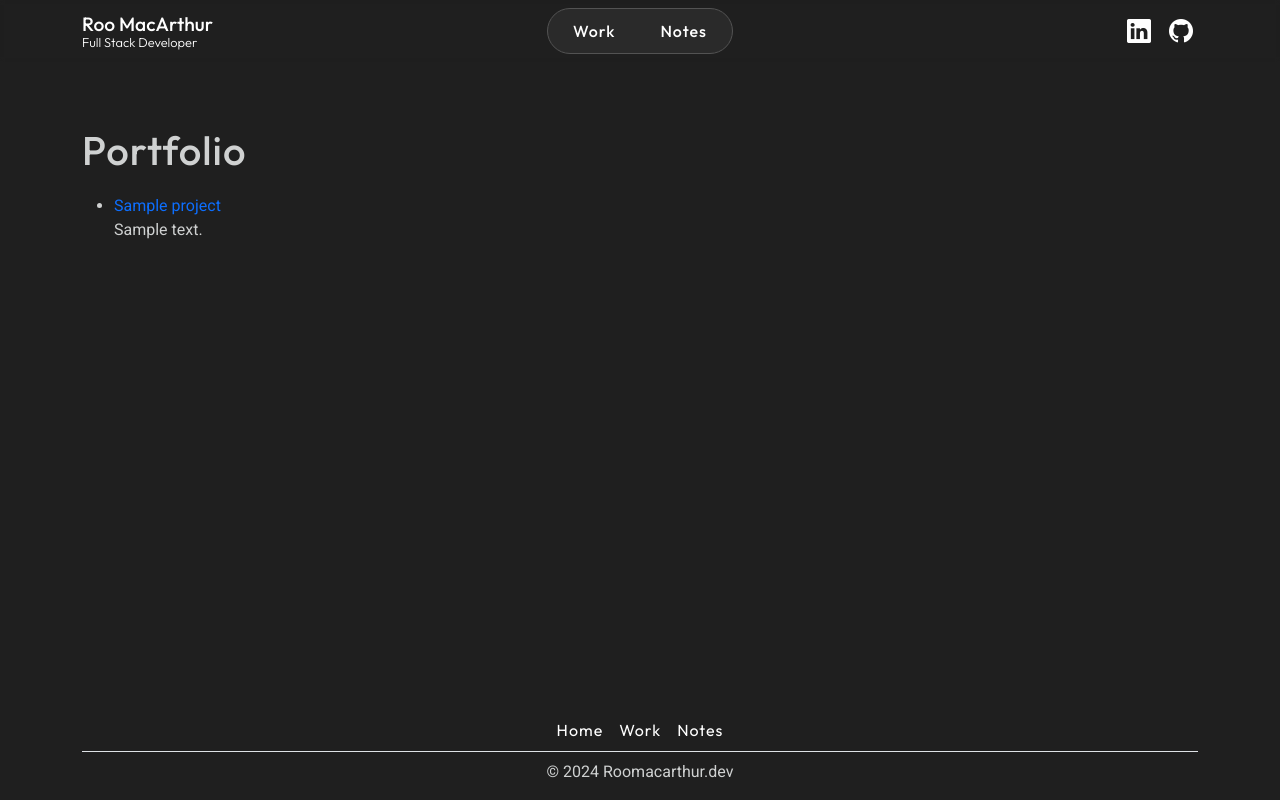
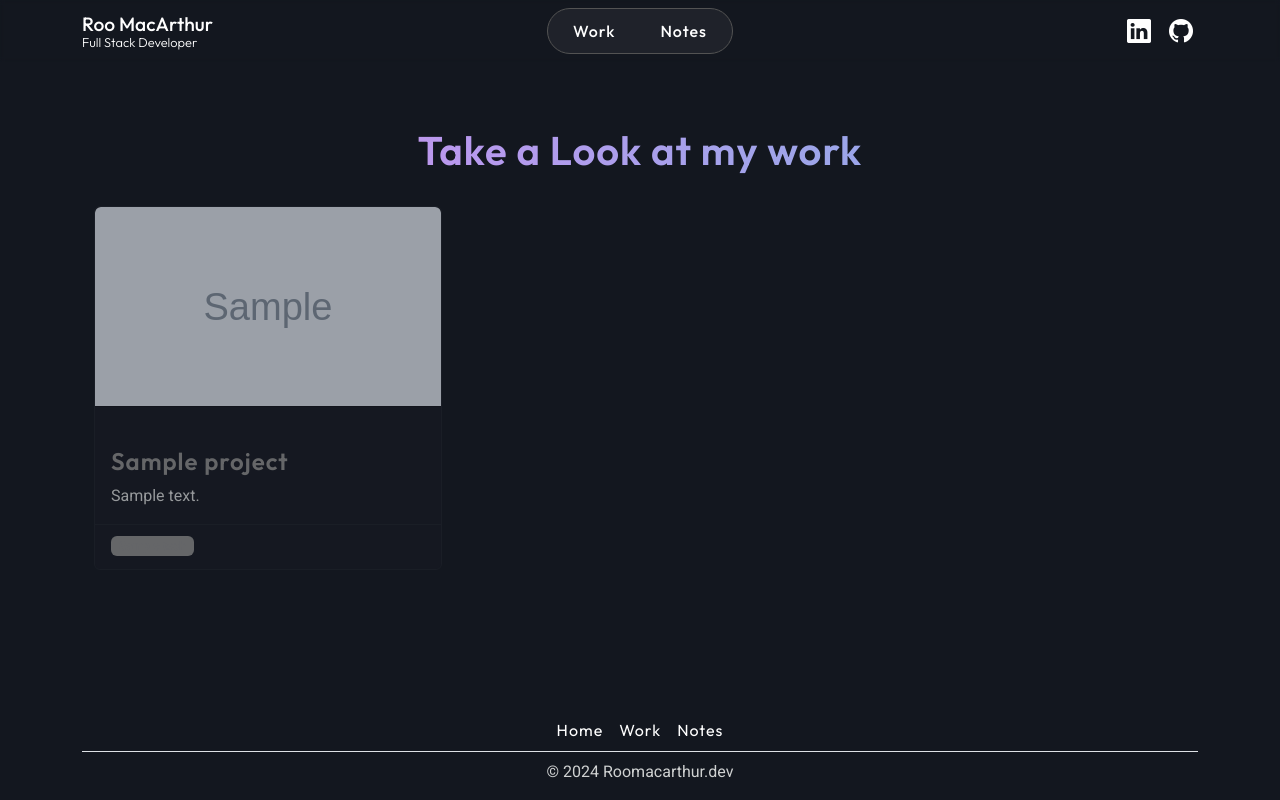
Before and after one commit to roomacarthur/rm_v3, a Django app: template portfolio/templates/portfolio/project_list.html in a window 1280 px wide. Run offline with Django 5.2, Linux system fonts and the light colour scheme; the template is opened without the code that fills it: most values are stand-ins (such as "Sample title", 1, 10 or a date in 2020); grey boxes marked "Sample" are stand-in pictures; parts of the project's set-up code (start-up, migrations or seed data) failed here and were passed over.

Commit message:
Adds: styling for portfolio list page

```diff
--- a/portfolio/templates/portfolio/project_list.html
+++ b/portfolio/templates/portfolio/project_list.html
@@ -1,32 +1,70 @@
 {% extends 'base.html' %}
 {% block metaTitle %} - Work {% endblock metaTitle %}
-{% block metaDescription %} {% endblock metaDescription %}
-{% block metaKeywords %} {% endblock metaKeywords %}
+{% block metaDescription %}Showcasing a collection of my completed and upcoming projects. Explore my work and see what I'm building next!{% endblock metaDescription %}
+{% block metaKeywords %}portfolio, projects, web development, django, upcoming projects, complete projects{% endblock metaKeywords %}
 {% block content %}
-    <h1>Portfolio</h1>
-    <ul>
-        {% for project in projects %}
-            <li>
-                <a href="{{ project.get_absolute_url }}">{{ project.title }}</a>
-                <p>{{ project.short_description }}</p>
-            </li>
-        {% endfor %}
-    </ul>
-    {% if is_paginated %}
-        <div class="pagination">
-            {% if page_obj.has_previous %}
-                <a href="?page=1">First</a>
-                <a href="?page={{ page_obj.previous_page_number }}">Previous</a>
-            {% endif %}
-
-            <span class="current">
-                Page {{ page_obj.number }} of {{ page_obj.paginator.num_pages }}
-            </span>
-
-            {% if page_obj.has_next %}
-                <a href="?page={{ page_obj.next_page_number }}">Next</a>
-                <a href="?page={{ page_obj.paginator.num_pages }}">Last</a>
-            {% endif %}
+    <h1 class="text-center pageTitle">Take a Look at my work</h1>
+    <div class="container">
+        <div class="row gy-4"> <!-- Add row and gutter spacing -->
+            {% for project in projects %}
+                {% if project.is_complete %}
+                    <a href="{{ project.get_absolute_url }}" class="col-lg-4 col-md-6 col-sm-12 text-decoration-none"> <!-- Card link for completed projects -->
+                        <div class="card h-100 portfolioItemCard">
+                            <div class="card-header p-0" style="height: 200px;">
+                                {% if project.feature_image %}
+                                    <img src="{{ project.feature_image.url }}" alt="{{ project.title }}" class="w-100 h-100 object-fit-cover portfolioItemImg">
+                                {% else %}
+                                    <div class="w-100 h-100 portfolioNoImg" style="background-image: linear-gradient(45deg, {{ project.background_colour }}, {{ project.text_color }});">
+                                        <h2>Coming Soon! 👀</h2>
+                                    </div>
+                                {% endif %}
+                            </div>
+                            <div class="card-body">
+                                <h5 class="card-title portfolioItemTitle" style="background-color: {{ project.background_colour }}; color: {{ project.text_color }};">
+                                    {{ project.title }}
+                                </h5>
+                                <p class="card-text portfolioItemBody">{{ project.short_description }}</p>
+                            </div>
+                            <div class="card-footer portfolioItemFooter">
+                                <div class="technologies">
+                                    {% for tech in project.technologies.all %}
+                                        <span class="badge" style="background-color: {{ tech.background_colour }}; color: {{ tech.text_color }};">
+                                            {{ tech.name }}
+                                        </span>
+                                    {% endfor %}
+                                </div>
+                            </div>
+                        </div>
+                    </a>
+                {% else %}
+                    <div class="col-lg-4 col-md-6 col-sm-12">
+                        <div class="card h-100 portfolioItemCard portfolioItemDisabled">
+                            <div class="card-header p-0" style="height: 200px;">
+                                {% if project.feature_image %}
+                                    <img src="{{ project.feature_image.url }}" alt="{{ project.title }}" class="w-100 h-100 object-fit-cover portfolioItemImg">
+                                {% else %}
+                                    <div class="w-100 h-100 portfolioNoImg" style="background-image: linear-gradient(45deg, {{ project.background_colour }}, {{ project.text_color }});">
+                                        <h2>Coming Soon! 👀</h2>
+                                    </div>
+                                {% endif %}
+                            </div>
+                            <div class="card-body">
+                                <h5 class="card-title portfolioItemTitle" style="background-color: {{ project.background_colour }}; color: {{ project.text_color }};">{{ project.title }}</h5>
+                                <p class="card-text portfolioItemBody">{{ project.short_description }}</p>
+                            </div>
+                            <div class="card-footer portfolioItemFooter">
+                                <div class="technologies">
+                                    {% for tech in project.technologies.all %}
+                                        <span class="badge" style="background-color: {{ tech.background_colour }}; color: {{ tech.text_color }};">
+                                            {{ tech.name }}
+                                        </span>
+                                    {% endfor %}
+                                </div>
+                            </div>
+                        </div>
+                    </div>
+                {% endif %}
+            {% endfor %}
         </div>
-    {% endif %}
+    </div>
 {% endblock %}
--- a/static/css/style.css
+++ b/static/css/style.css
@@ -10,7 +10,8 @@ html {
   scroll-behavior: smooth;
 }
 body {
-  background-color: #1f1f1f;
+  /* background-color: #1f1f1f; */
+  background-color: rgb(19,23,31);
   color: #cfd1d1;
   font-family: "Roboto", sans-serif;
   font-size: 16px;
@@ -58,6 +59,23 @@ h5 {
 
 h6 {
   letter-spacing: 0.5px;
+}
+
+.pageTitle{
+  /* gradient pink to blue text */
+  background-color: red;
+  font-weight: 600;
+  /* Create the gradient. */
+  background-image: linear-gradient(to right, #d78dd2, #b999ee, #9da5e9, #8fa9f0);
+
+  /* Set the background size and repeat properties. */
+
+  /* Use the text as a mask for the background. */
+  /* This will show the gradient as a text color rather than element bg. */
+  -webkit-background-clip: text;
+  -webkit-text-fill-color: transparent;
+  -moz-background-clip: text;
+  -moz-text-fill-color: transparent;
 }
 
 a {
@@ -309,6 +327,92 @@ footer a:hover {
   color: #cfd1d1;
 }
 
+
+
+/*
+@@@@@@@@@@@@@@@@@@@@@@@@@@@@@@@@@@@@@@@@@@@@@@@@@@@@
+----------------------------------------PORTFOLIO--@
+@@@@@@@@@@@@@@@@@@@@@@@@@@@@@@@@@@@@@@@@@@@@@@@@@@@@
+*/
+
+.portfolioContainer{
+
+}
+
+.portfolioItemCard{
+  Border: 1px solid #1d2129;
+  background-color: #161922;
+  overflow: hidden;
+}
+
+.portfolioItemDisabled{
+  cursor:not-allowed !important;
+  opacity: 0.7;
+}
+
+.portfolioItemBody{
+  color: #cfd1d1;
+}
+
+.portfolioItemTitle {
+  font-family: "Outfit", sans-serif;
+  font-size: 1.5em;
+  font-weight: 600;
+  color:#cfd1d1;
+  -webkit-background-clip: text;
+  -webkit-text-fill-color: transparent;
+  -moz-background-clip: text;
+  -moz-text-fill-color: transparent;
+}
+
+.portfolioItemCard:hover{
+  border-color: #303743;
+  cursor: pointer;
+
+  .portfolioItemImg{
+    transform: scale(1.05);
+    transition: transform 1.05s ease-in-out;
+  };
+}
+
+.portfolioNoImg{
+  height: 200px;
+  width: 100%;
+  overflow: hidden;
+  border-top-left-radius: 0.375rem;
+  border-top-right-radius: 0.375rem;
+}
+
+.portfolioItemFooter {
+  border-top: 1px solid #1d2129;
+}
+
+.portfolioNoImg {
+    display: flex;
+    align-items: center;
+    justify-content: center;
+}
+
+.object-fit-cover {
+    object-fit: cover; /* Ensures images maintain their aspect ratio while filling the container */
+    object-position: center; /* Centers the image */
+}
+.pageTitle {
+    margin-bottom: 2rem;
+}
+.technologies .badge {
+    margin-right: 5px;
+    margin-bottom: 5px;
+}
+.card-header > img {
+  border-top-left-radius: 0.375rem;
+  border-top-right-radius: 0.375rem;
+}
+
+
+
+
+
 /* tablets and up  */
 @media (min-width: 768px) {
   .navSocial {
```
